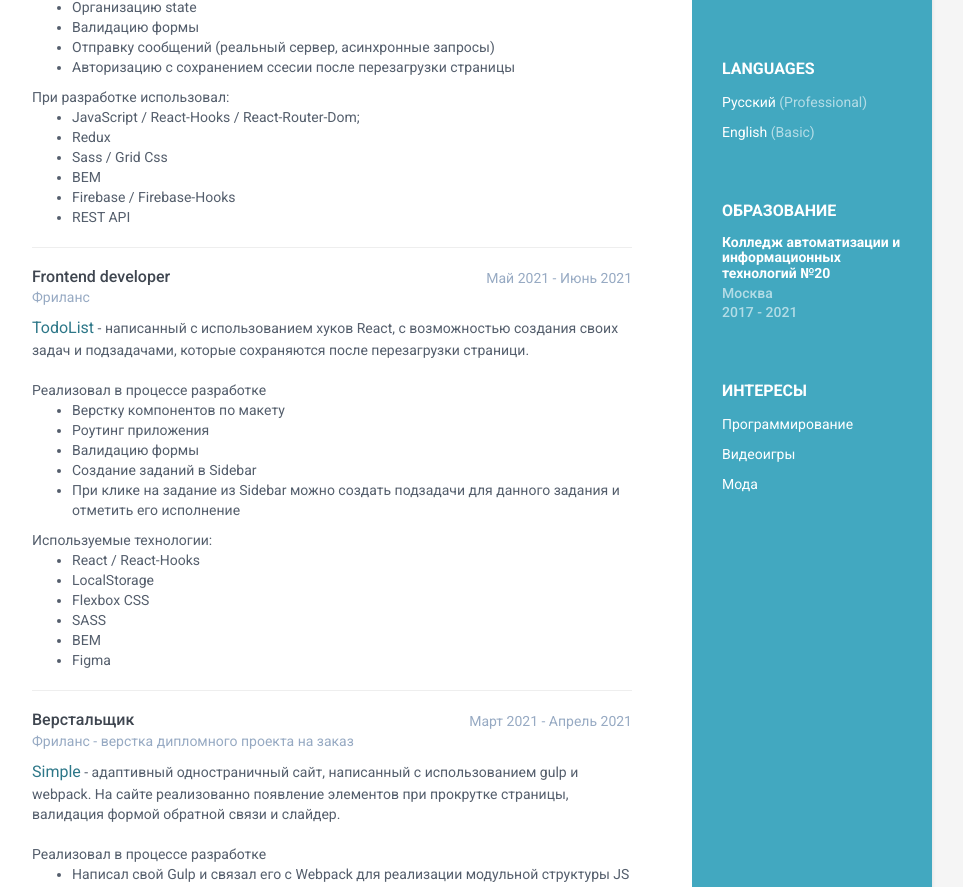
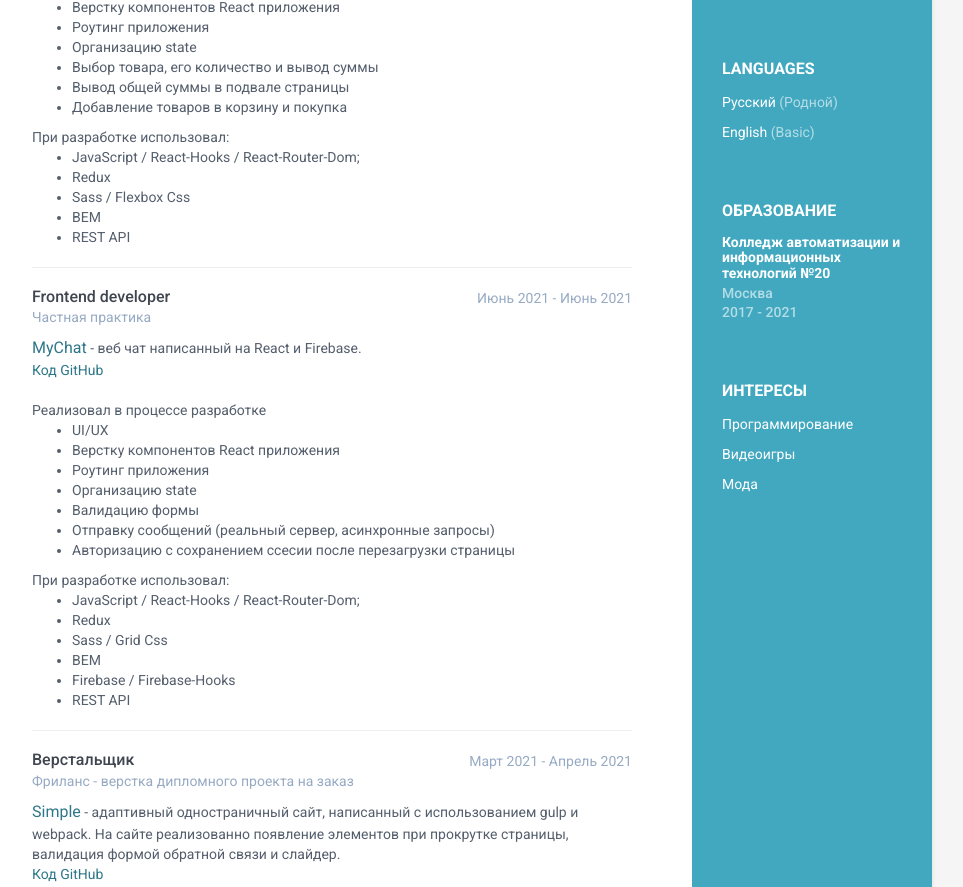
Before and after one commit to ily4farmer/Portfolio, a plain HTML site: page index.html in a window 1280 px wide. Shown: the part 635-1522 px from the top of the page, without its empty margins (188-1151 px from the left). Drawn offline with Linux system fonts and the light colour scheme; a script that the page names is missing.

Commit message:
добавлен новый раздел опыта

```diff
--- a/index.html
+++ b/index.html
@@ -38,7 +38,7 @@
             <div class="languages-container container-block">
                 <h2 class="container-block-title">Languages</h2>
                 <ul class="list-unstyled interests-list">
-                    <li>Русский <span class="lang-desc">(Professional)</span></li>
+                    <li>Русский <span class="lang-desc">(Родной)</span></li>
                     <li>English <span class="lang-desc">(Basic)</span></li>
                 </ul>
             </div><!--//interests-->
@@ -106,11 +106,47 @@
                     <div class="meta">
                         <div class="upper-row">
                             <h3 class="job-title">Frontend developer</h3>
+                            <div class="time">Июль 2021 - Август 2021</div>
+                        </div><!--//upper-row-->
+                        <div class="company">Частная практика</div>
+                    </div><!--//meta-->
+                    <span class="project-title"><a href="https://ily4farmer.github.io/Shop/#/">Shop</a></span> - <span class="project-tagline">мой последний и самый интересный проект.<br>
+                        <a href="https://github.com/ily4farmer/Shop">Код GitHub</a>
+                    </span>
+                    <br>
+                    <br>
+                    <span class="project-tagline">Реализовал в процессе разработке</span>
+                    <ul class="project-tagline">
+                        <li>UI/UX</li>
+                        <li>Работу с Rest Api</li>
+                        <li>Верстку компонентов React приложения</li>
+                        <li>Роутинг приложения</li>
+                        <li>Организацию state</li>
+                        <li>Выбор товара, его количество и вывод суммы</li>
+                        <li>Вывод общей суммы в подвале страницы</li>
+                        <li>Добавление товаров в корзину и покупка</li>
+                    </ul>
+                    <span class="project-tagline">При разработке использовал:</span>
+                    <ul class="project-tagline">
+                        <li>JavaScript / React-Hooks / React-Router-Dom;</li>
+                        <li>Redux</li>
+                        <li>Sass / Flexbox Css</li>
+                        <li>BEM</li>
+                        <li>REST API</li>
+                    </ul>
+                    <hr>
+
+                </div><!--//item-->
+                <div class="item">
+                    <div class="meta">
+                        <div class="upper-row">
+                            <h3 class="job-title">Frontend developer</h3>
                             <div class="time">Июнь 2021 - Июнь 2021</div>
                         </div><!--//upper-row-->
                         <div class="company">Частная практика</div>
                     </div><!--//meta-->
-                    <span class="project-title"><a href="https://github.com/ily4farmer/MyChat">MyChat</a></span> - <span class="project-tagline">веб чат написанный на React и Firebase.
+                    <span class="project-title"><a href="https://ily4farmer.github.io/MyChat/#/home">MyChat</a></span> - <span class="project-tagline">веб чат написанный на React и Firebase.<br>
+                        <a href="https://github.com/ily4farmer/MyChat">Код GitHub</a>
                     </span>
                     <br>
                     <br>
@@ -140,49 +176,16 @@
                 <div class="item">
                     <div class="meta">
                         <div class="upper-row">
-                            <h3 class="job-title">Frontend developer</h3>
-                            <div class="time">Май 2021 - Июнь 2021</div>
-                        </div><!--//upper-row-->
-                        <div class="company">Фриланс</div>
-                    </div><!--//meta-->
-                    <span class="project-title"><a href="https://github.com/ily4farmer/AdvTodoList">TodoList</a></span> - <span class="project-tagline">
-                        написанный с использованием хуков React, с возможностью создания своих задач и подзадачами, которые сохраняются  после перезагрузки страници.
-                    </span>
-                    <br>
-                    <br>
-                    <span class="project-tagline">Реализовал в процессе разработке</span>
-                    <ul class="project-tagline">
-                        <li>Верстку компонентов по макету</li>
-                        <li>Роутинг приложения</li>
-                        <li>Валидацию формы</li>
-                        <li>Создание заданий в Sidebar</li>
-                        <li>При клике на задание из Sidebar можно создать
-                            подзадачи для данного задания и отметить его исполнение
-                        </li>
-                    </ul>
-                    <span class="project-tagline">Используемые технологии:</span>
-                    <ul class="project-tagline">
-                        <li>React / React-Hooks</li>
-                        <li>LocalStorage</li>
-                        <li>Flexbox CSS</li>
-                        <li>SASS</li>
-                        <li>BEM</li>
-                        <li>Figma</li>
-                    </ul>
-                    <hr>
-
-                </div><!--//item-->
-
-                <div class="item">
-                    <div class="meta">
-                        <div class="upper-row">
                             <h3 class="job-title">Верстальщик</h3>
                             <div class="time">Март 2021 - Апрель 2021</div>
                         </div><!--//upper-row-->
                         <div class="company">Фриланс - верстка дипломного проекта на заказ</div>
 
                     </div><!--//meta-->
-                    <span class="project-title"><a href="https://github.com/ily4farmer/Simple">Simple</a></span> - <span class="project-tagline">адаптивный одностраничный сайт, написанный с использованием gulp и webpack. На сайте реализованно появление элементов при прокрутке страницы, валидация формой обратной связи и слайдер.
+                    <span class="project-title"><a href="https://ily4farmer.github.io/Simple/">Simple</a></span> - <span class="project-tagline">адаптивный одностраничный сайт,
+                        написанный с использованием gulp и webpack. На сайте реализованно появление элементов при прокрутке страницы,
+                        валидация формой обратной связи и слайдер.<br>
+                        <a href="https://github.com/ily4farmer/Simple">Код GitHub</a>
                     </span>
                     <br>
                     <br>
```
